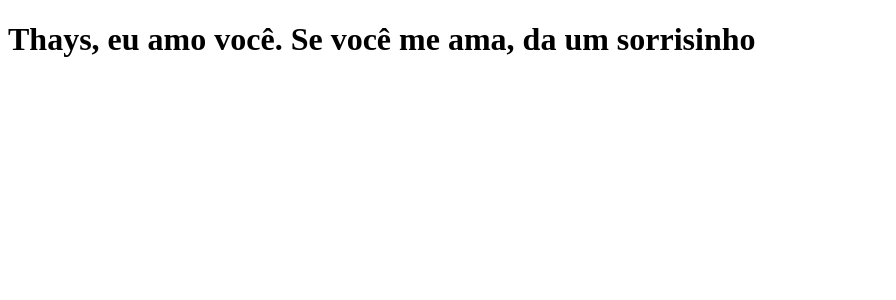
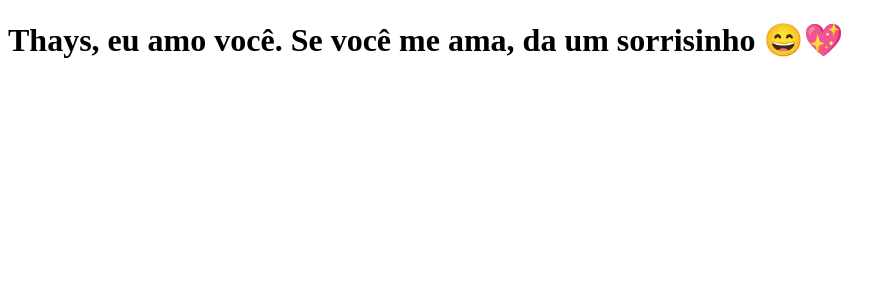
Before and after one commit to rafanascm/clone-tabnews, a Next.js app: page / in a window 1280 px wide. Shown: the top 300 px of the page, without its empty margins (0-896 px from the left). Built offline with nearby package versions, Linux system fonts and the light colour scheme.

Commit message:
modifica a frase

```diff
--- a/pages/index.js
+++ b/pages/index.js
@@ -1,5 +1,5 @@
 function Home(){
-    return <h1>Thays, eu amo você. Se você me ama, da um sorrisinho</h1>
+    return <h1>Thays, eu amo você. Se você me ama, da um sorrisinho 😄💖</h1>
 }
 
 export default Home;
```
